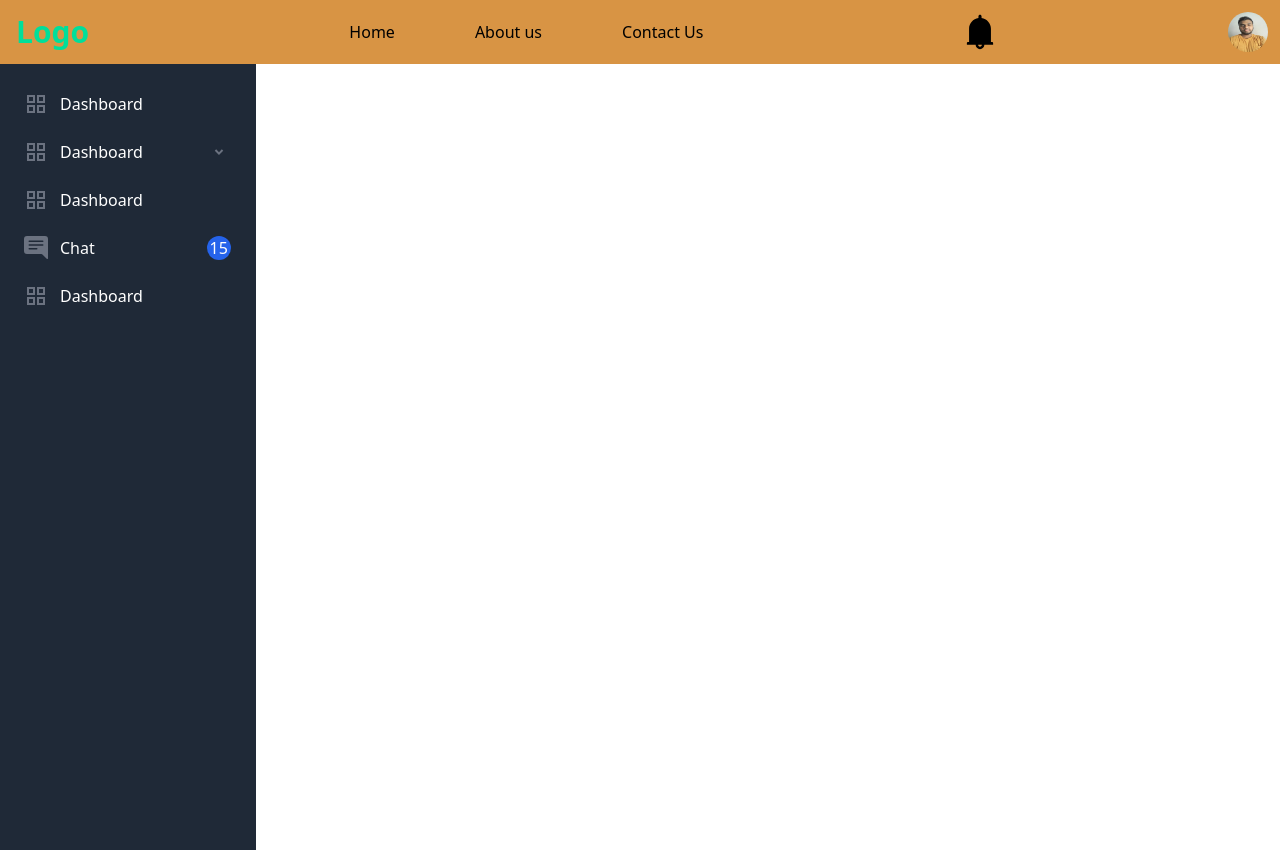
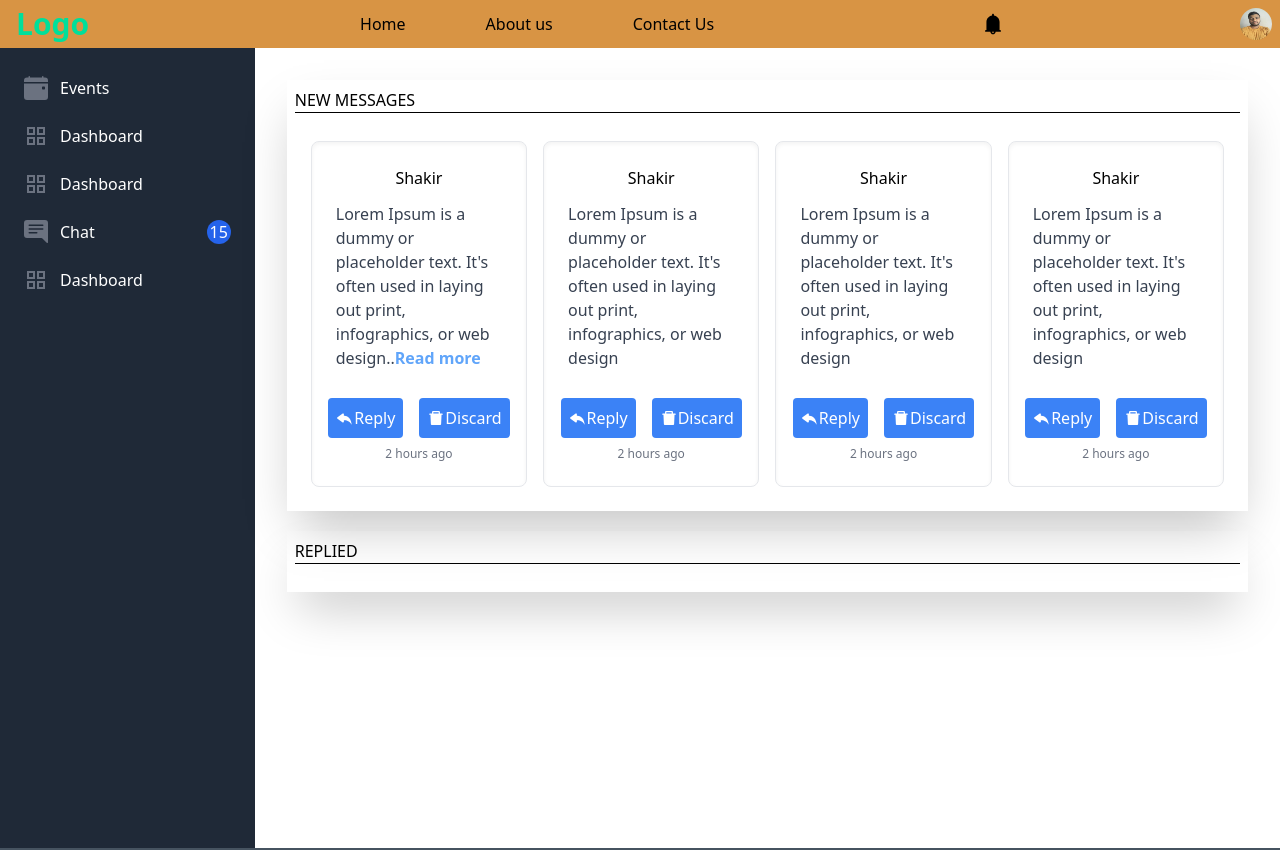
Before and after one commit to KavishanSukumar/Entero, a React (Create React App) app in the folder client/: page /userpage in a window 1280 px wide. Shown: the top 850 px of the page. Built offline with nearby package versions, Linux system fonts and the light colour scheme.

Commit message:
second commit

```diff
--- a/client/src/components/CustomerHeader.js
+++ b/client/src/components/CustomerHeader.js
@@ -1,9 +1,10 @@
 import React, { useState } from 'react';
 import {Link} from 'react-router-dom';
 import { AiOutlineClose, AiOutlineMenu , AiFillBell, AiFillHome} from 'react-icons/ai';
-import { RiFunctionLine, RiArrowDropDownLine} from 'react-icons/ri';
-import {BsFillChatRightTextFill} from 'react-icons/bs';
+import { RiFunctionLine} from 'react-icons/ri';
+import {BsFillCalendarEventFill,BsFillChatRightTextFill} from 'react-icons/bs';
 import Shakir from '../Shakir.jpg';
+
 
 function CustomerHeader() {
 
@@ -13,7 +14,7 @@ function CustomerHeader() {
         setNav(!nav);
         };
   return (
-    <div className='flex items-center h-18 text-black bg-[#d89444] justify-between'>
+    <div className='flex items-center  h-18 text-black bg-[#d89444] justify-between'>
 
     {/* After login styles */}
     {/* header logo */}
@@ -22,40 +23,40 @@ function CustomerHeader() {
 
     {/*header links */}
     <ul className='hidden md:flex'>
-      <li className='px-10 hover:text-white'><Link to="/">Home</Link></li>
-      <li className='px-10 hover:text-white'><Link to="/aboutus">About us</Link></li>
-      <li className='px-10 hover:text-white'><Link to="/contactus">Contact Us</Link></li>
+        <li className='px-10 py-3 hover:text-white hover:bg-orange-300 hover:rounded'><Link to="/">Home</Link></li>
+        <li className='px-10 py-3 hover:text-white hover:bg-orange-300 hover:rounded'><Link to="/aboutus">About us</Link></li>
+        <li className='px-10 py-3 hover:text-white hover:bg-orange-300 hover:rounded'><Link to="/contactus">Contact Us</Link></li>
     </ul>
 
-    {/*After login components*/}
+    {/* After login components*/}
             <div className="md:hidden">
                 <Link to="/">
-                <AiFillHome size={40} className="text-black hover:text-white"/>
+                <AiFillHome size={24} className="text-black hover:text-white"/>
                 </Link>
 
             </div>
             <div className="p-3">
-                <AiFillBell size={40} className="text-black hover:text-white"/>
+                <AiFillBell size={24} className="text-black hover:text-white"/>
             </div>
-            <div className="p-3">
-                <img src={Shakir} className="w-10 h-10 rounded-full"/>
-            </div>
+
+                <img src={Shakir} className="w-8 h-8 rounded-full mx-2"/>
+
 
 
     {/* Responsive component */}
     <div onClick={handleNav} className='flex md:hidden'>
-        {nav ? <AiOutlineClose size={40}/> :
-         <AiOutlineMenu size={40} />
+        {nav ? <AiOutlineClose size={30}/> :
+         <AiOutlineMenu size={30} />
          }
     </div>
 
 
-    <div className={nav ? 'fixed left-0 top-16 w-[85%] p-12 min-h-screen overflow-y-auto bg-gray-800 text-white  md:hidden' : ' fixed left-[-100%]'}>
+    <div className={nav ? 'fixed left-0 top-12 w-[85%] p-12 min-h-screen overflow-y-auto bg-gray-800 text-white  md:hidden' : ' fixed left-[-100%]'}>
         <ul className=' text-lg'>
             <li className='py-2 border-b border-gray-500'>
             <Link to="/" className="flex text-white p-3 rounded-full hover:bg-gray-700 ">
-                <RiFunctionLine className="w-6 h-6 text-gray-500"/>
-               <span className="ml-3">Dashboard</span>
+                <BsFillCalendarEventFill className="w-6 h-6 text-gray-500" />
+                <span className="ml-3">Events</span>
             </Link>
             </li>
 
@@ -63,7 +64,6 @@ function CustomerHeader() {
             <Link to="/" className="flex text-white p-3 rounded-full hover:bg-gray-700 ">
                 <RiFunctionLine className="w-6 h-6 text-gray-500"/>
                 <span className="ml-3">Dashboard</span>
-                <RiArrowDropDownLine className="w-8 h-8 ml-16 text-gray-500"/>
             </Link>
         </li>
 
--- a/client/src/components/CustomerSidebar.js
+++ b/client/src/components/CustomerSidebar.js
@@ -1,16 +1,16 @@
 import React from 'react';
 import {Link} from 'react-router-dom';
-import { RiFunctionLine, RiArrowDropDownLine} from 'react-icons/ri';
-import {BsFillChatRightTextFill} from 'react-icons/bs';
+import { RiFunctionLine} from 'react-icons/ri';
+import {BsFillCalendarEventFill,BsFillChatRightTextFill} from 'react-icons/bs';
 
 function CustomerSidebar() {
   return (
-    <div className="min-h-screen overflow-y-auto py-4 px-3 bg-gray-800 w-64 hidden md:block">
+    <div className="min-h-screen top-18 left-0 py-4 px-3 bg-gray-800 min-w-fit hidden md:block ">
       <ul className="y-4 ">
          <li>
             <Link to="/" className="flex text-white p-3 rounded-full hover:bg-gray-700 ">
-                <RiFunctionLine className="w-6 h-6 text-gray-500"/>
-               <span className="ml-3">Dashboard</span>
+                <BsFillCalendarEventFill className="w-6 h-6 text-gray-500" />
+                <span className="ml-3">Events</span>
             </Link>
         </li>
 
@@ -18,7 +18,7 @@ function CustomerSidebar() {
             <Link to="/" className="flex text-white p-3 rounded-full hover:bg-gray-700 ">
                 <RiFunctionLine className="w-6 h-6 text-gray-500"/>
                 <span className="ml-3">Dashboard</span>
-                <RiArrowDropDownLine className="w-6 h-6 text-gray-500 ml-16"/>
+
             </Link>
         </li>
 
--- a/client/src/components/Footer.js
+++ b/client/src/components/Footer.js
@@ -9,7 +9,7 @@ import {
 
 function Footer() {
   return (
-    <div className=' py-16 px-4 grid lg:grid-cols-3 gap-8 text-gray-300'>
+    <div className=' py-16 px-4 grid lg:grid-cols-3 gap-8 text-gray-300 bg-[#465360]'>
       <div>
         <h1 className='w-full text-3xl font-bold text-[#00df9a]'>LOGO</h1>
         <p className='py-4'>Entero is a event planning site which is dedicated to making any event you can imagine a reality. Make your event memorable with Entero.</p>
--- /dev/null
+++ b/client/src/components/ReviewComponent.js
@@ -0,0 +1,160 @@
+import React ,{useState} from 'react';
+import {BsReplyFill} from 'react-icons/bs';
+import {AiFillDelete} from 'react-icons/ai';
+
+function ReviewComponent() {
+    const [reply, setReply] = useState(false);
+
+
+        const seeReply = () => {
+        setReply(!reply);
+        };
+
+
+
+  return (
+    <div className="m-3 p-5">
+
+        {/*Start of the section container */}
+        <div className="p-2 shadow-2xl mb-5">
+            {/*section name */}
+            <h3 className="border-b mb-5 border-black font-medium uppercase">New messages</h3>
+
+            {/*grid styling to contain 4 cards per section */}
+            <div className="m-2 grid col-span-2 lg:grid-cols-4 ">
+
+                {/*The card */}
+                <div className="p-6 bg-white rounded-lg border min-h-fit  border-gray-200 m-2 shadow-inner md:transform md:hover:scale-110 md:transition duration-300">
+                    {/*Name of the sender */}
+                    <h4 className='mb-3 font-medium text-center'>Shakir</h4>
+
+                    {/*content */}
+                    <p class="mb-7 text-gray-700">Lorem Ipsum is a dummy or placeholder text. It's often used in laying out print, infographics, or web design..<b className="text-blue-400">Read more</b>
+                    </p>
+
+
+                    {/*buttons for reply and discard */}
+                    <div className="flex justify-center">
+                        <button className=" inline-flex items-center bg-blue-500 p-2 w-30 rounded hover:bg-blue-400 text-white font-medium mx-2 mb-2">
+                            <BsReplyFill size={18} />Reply
+                        </button>
+                        <button className="inline-flex items-center bg-blue-500 p-2 w-30 rounded hover:bg-blue-400 text-white font-medium mx-2 mb-2">
+                            <AiFillDelete size={18}/>Discard
+                        </button>
+                    </div>
+
+                    {/*Time recieved */}
+                    <p className="text-center text-xs text-gray-500">2 hours ago</p>
+
+                </div>
+                    {/*end of the card */}
+
+                    {/*The card */}
+                <div className="p-6 bg-white rounded-lg border min-h-fit  border-gray-200 m-2 shadow-inner md:transform md:hover:scale-110 md:transition duration-300">
+                    {/*Name of the sender */}
+                    <h4 className='mb-3 font-medium text-center'>Shakir</h4>
+
+                    {/*content */}
+                    <p class="mb-7 text-gray-700">Lorem Ipsum is a dummy or placeholder text. It's often used in laying out print, infographics, or web design
+                    </p>
+
+
+                    {/*buttons for reply and discard */}
+                    <div className="flex justify-center">
+                        <button className=" inline-flex items-center bg-blue-500 p-2 w-30 rounded hover:bg-blue-400 text-white font-medium mx-2 mb-2">
+                            <BsReplyFill size={18} />Reply
+                        </button>
+                        <button className="inline-flex items-center bg-blue-500 p-2 w-30 rounded hover:bg-blue-400 text-white font-medium mx-2 mb-2">
+                            <AiFillDelete size={18}/>Discard
+                        </button>
+                    </div>
+
+                    {/*Time recieved */}
+                    <p className="text-center text-xs text-gray-500">2 hours ago</p>
+
+                </div>
+                    {/*end of the card */}
+                    {/*The card */}
+                <div className="p-6 bg-white rounded-lg border min-h-fit  border-gray-200 m-2 shadow-inner md:transform md:hover:scale-110 md:transition duration-300">
+                    {/*Name of the sender */}
+                    <h4 className='mb-3 font-medium text-center'>Shakir</h4>
+
+                    {/*content */}
+                    <p class="mb-7 text-gray-700">Lorem Ipsum is a dummy or placeholder text. It's often used in laying out print, infographics, or web design
+                    </p>
+
+
+                    {/*buttons for reply and discard */}
+                    <div className="flex justify-center">
+                        <button className=" inline-flex items-center bg-blue-500 p-2 w-30 rounded hover:bg-blue-400 text-white font-medium mx-2 mb-2">
+                            <BsReplyFill size={18} />Reply
+                        </button>
+                        <button className="inline-flex items-center bg-blue-500 p-2 w-30 rounded hover:bg-blue-400 text-white font-medium mx-2 mb-2">
+                            <AiFillDelete size={18}/>Discard
+                        </button>
+                    </div>
+
+                    {/*Time recieved */}
+                    <p className="text-center text-xs text-gray-500">2 hours ago</p>
+
+                </div>
+                    {/*end of the card */}
+                    {/*The card */}
+                <div className="p-6 bg-white rounded-lg border min-h-fit  border-gray-200 m-2 shadow-inner md:transform md:hover:scale-110 transition duration-300">
+                    {/*Name of the sender */}
+                    <h4 className='mb-3 font-medium text-center'>Shakir</h4>
+
+                    {/*content */}
+                    <p class="mb-7 text-gray-700">Lorem Ipsum is a dummy or placeholder text. It's often used in laying out print, infographics, or web design
+                    </p>
+
+
+                    {/*buttons for reply and discard */}
+                    <div className="flex justify-center">
+                        <button className=" inline-flex items-center bg-blue-500 p-2 w-30 rounded hover:bg-blue-400 text-white font-medium mx-2 mb-2">
+                            <BsReplyFill size={18} />Reply
+                        </button>
+                        <button className="inline-flex items-center bg-blue-500 p-2 w-30 rounded hover:bg-blue-400 text-white font-medium mx-2 mb-2">
+                            <AiFillDelete size={18}/>Discard
+                        </button>
+                    </div>
+
+                    {/*Time recieved */}
+                    <p className="text-center text-xs text-gray-500">2 hours ago</p>
+
+                </div>
+                    {/*end of the card */}
+            </div>
+            {/*end of the grid */}
+
+
+
+
+        </div>
+        {/*end of the section container */}
+
+        {/*Start of The replies part section*/}
+
+        <div className="p-2 shadow-2xl">
+            {/*section name */}
+            <h3 className="border-b mb-5 border-black font-medium uppercase">Replied </h3>
+
+            {/*grid styling to contain 4 cards per section */}
+
+            {/*end of the grid */}
+
+
+
+
+        </div>
+
+
+
+    </div>
+
+
+
+  )
+}
+
+export default ReviewComponent
--- a/client/src/pages/UserPage.js
+++ b/client/src/pages/UserPage.js
@@ -2,6 +2,7 @@ import React from 'react';
 import CustomerHeader from "../components/CustomerHeader";
 import Footer from "../components/Footer";
 import CustomerSidebar from "../components/CustomerSidebar";
+import ReviewComponent from "../components/ReviewComponent";
 
 {/*For after login customer pages use Customer Hedaer and customer sidebar */}
 
@@ -11,6 +12,7 @@ function UserPage() {
       <CustomerHeader />
       <div className="flex">
         <CustomerSidebar />
+        <ReviewComponent />
 
         {/* Body content comes here */}
 
```
Also changed, not shown: client/src/components/Header.js (+14 -7 lines), client/public/index.html (line endings or trailing spaces).
